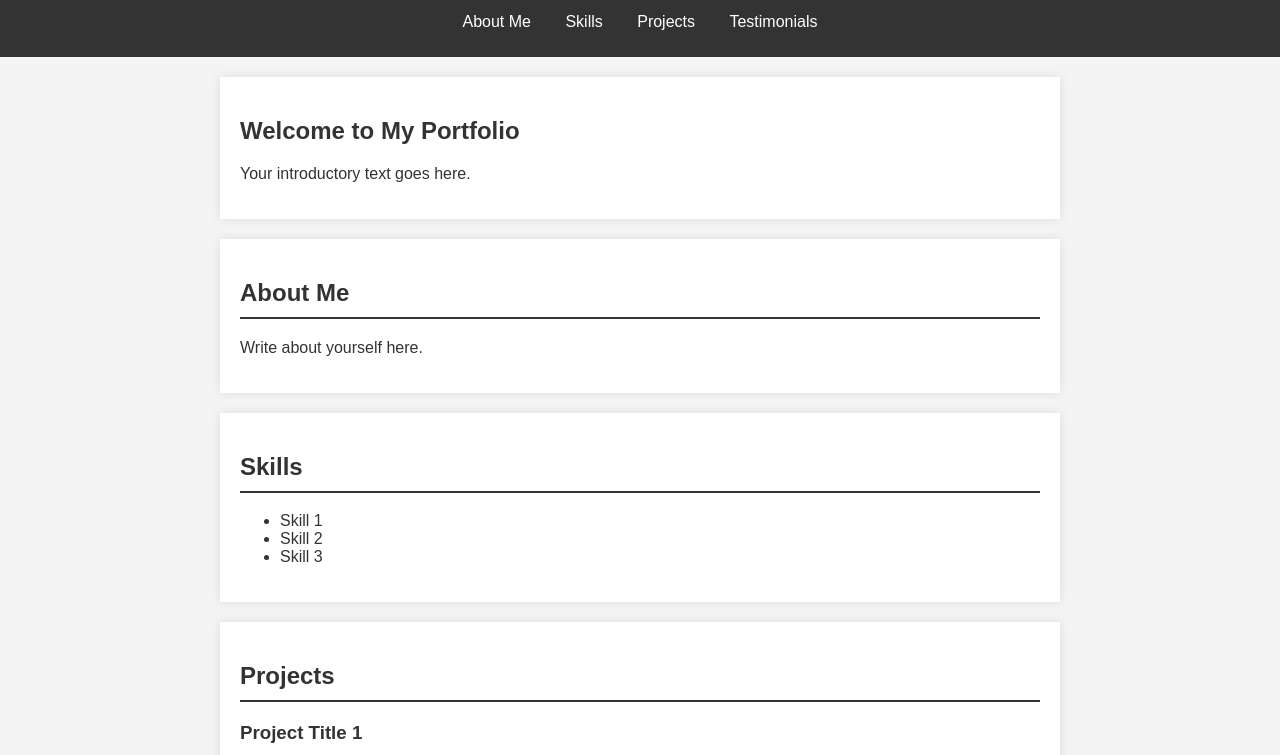
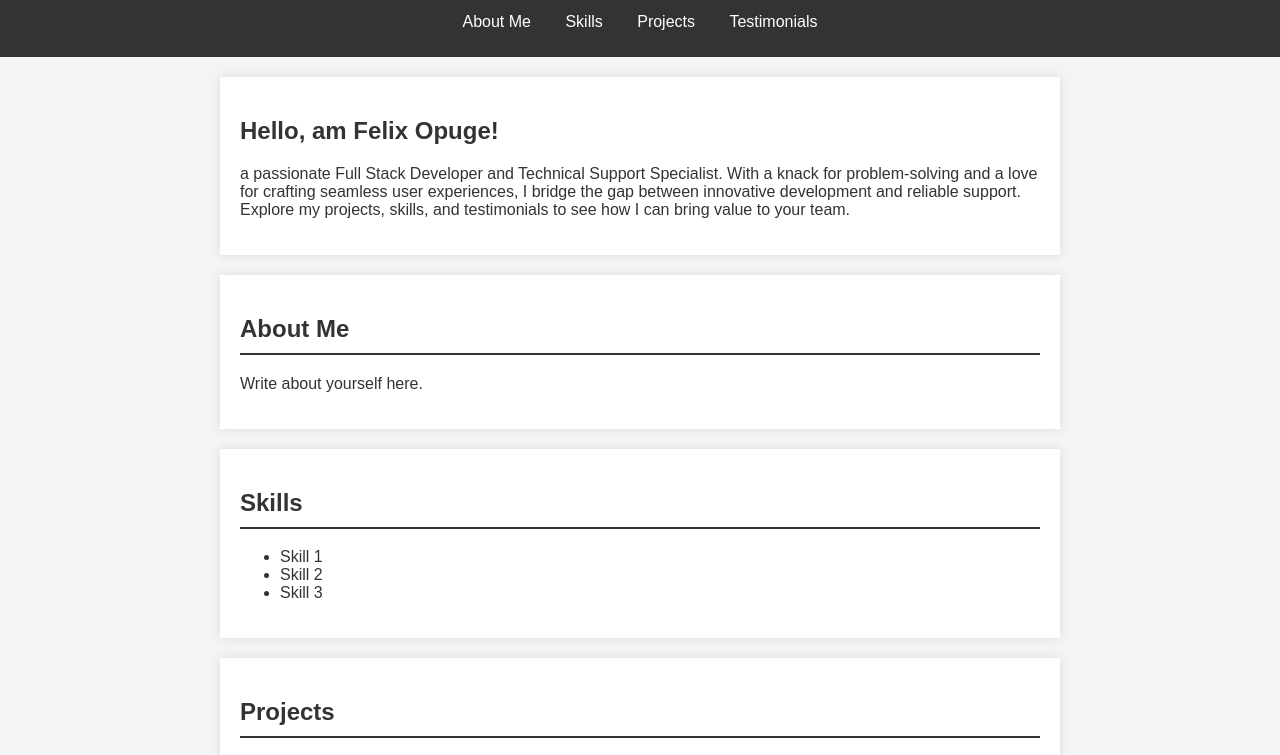
Before and after one commit to FelixOpuge/FelixOpuge.github.io, a plain HTML site: page index.html in a window 1280 px wide. Shown: the part 31-786 px from the top of the page. Drawn offline with Linux system fonts and the light colour scheme.

Commit message:
Update index.html

```diff
--- a/index.html
+++ b/index.html
@@ -3,7 +3,7 @@
 <head>
     <meta charset="UTF-8">
     <meta name="viewport" content="width=device-width, initial-scale=1.0">
-    <title>Your Name | Portfolio</title>
+    <title>Felix Opuge | Portfolio</title>
     <link rel="stylesheet" href="styles.css">
 </head>
 <body>
@@ -22,8 +22,8 @@
     </header>
 
     <section id="intro">
-        <h1>Welcome to My Portfolio</h1>
-        <p>Your introductory text goes here.</p>
+        <h1>Hello, am Felix Opuge!</h1>
+        <p>a passionate Full Stack Developer and Technical Support Specialist. With a knack for problem-solving and a love for crafting seamless user experiences, I bridge the gap between innovative development and reliable support. Explore my projects, skills, and testimonials to see how I can bring value to your team.</p>
     </section>
 
     <section id="about">
```
